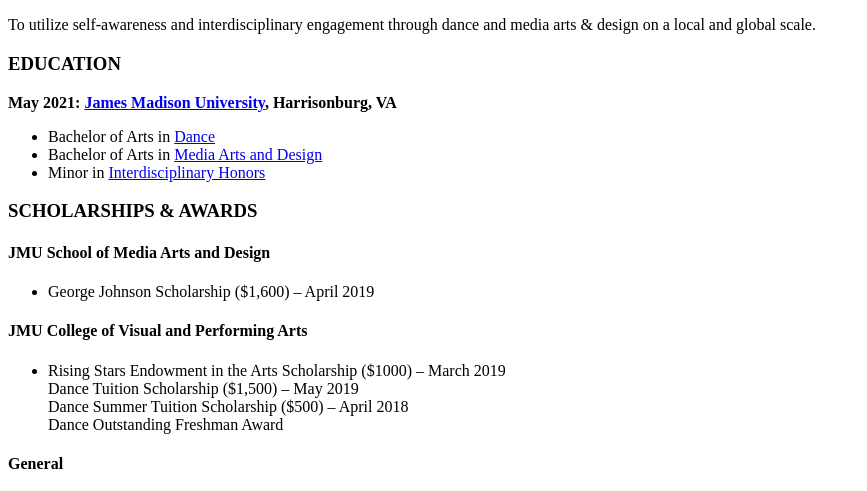
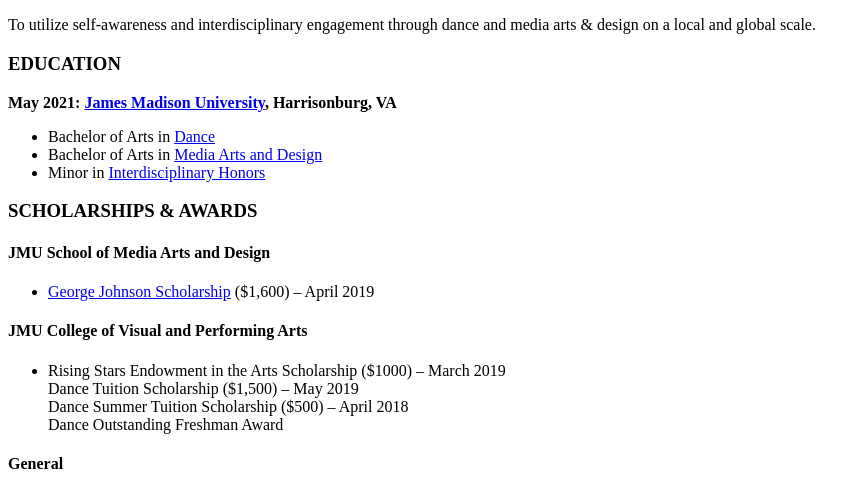
Before and after one commit to hartax99/html-resume, a plain HTML site: page index.html in a window 1280 px wide. Shown: the part 579-1070 px from the top of the page, without its empty margins (0-867 px from the left). Drawn offline with Linux system fonts and the light colour scheme.

Commit message:
Update index.html

```diff
--- a/index.html
+++ b/index.html
@@ -39,7 +39,7 @@
 			<h3><strong>SCHOLARSHIPS & AWARDS</strong></h3>
 			<h4>JMU School of Media Arts and Design</h4>
 				<ul>
-				<li>George Johnson Scholarship ($1,600) &ndash; April 2019</li>
+				<li><a href="https://www.jmu.edu/news/smad/2019/04-12-SMAD-banquet-2019.shtml">George Johnson Scholarship</a> ($1,600) &ndash; April 2019</li>
 				</ul>
 			<h4>JMU College of Visual and Performing Arts</h4>
 				<ul>
```
